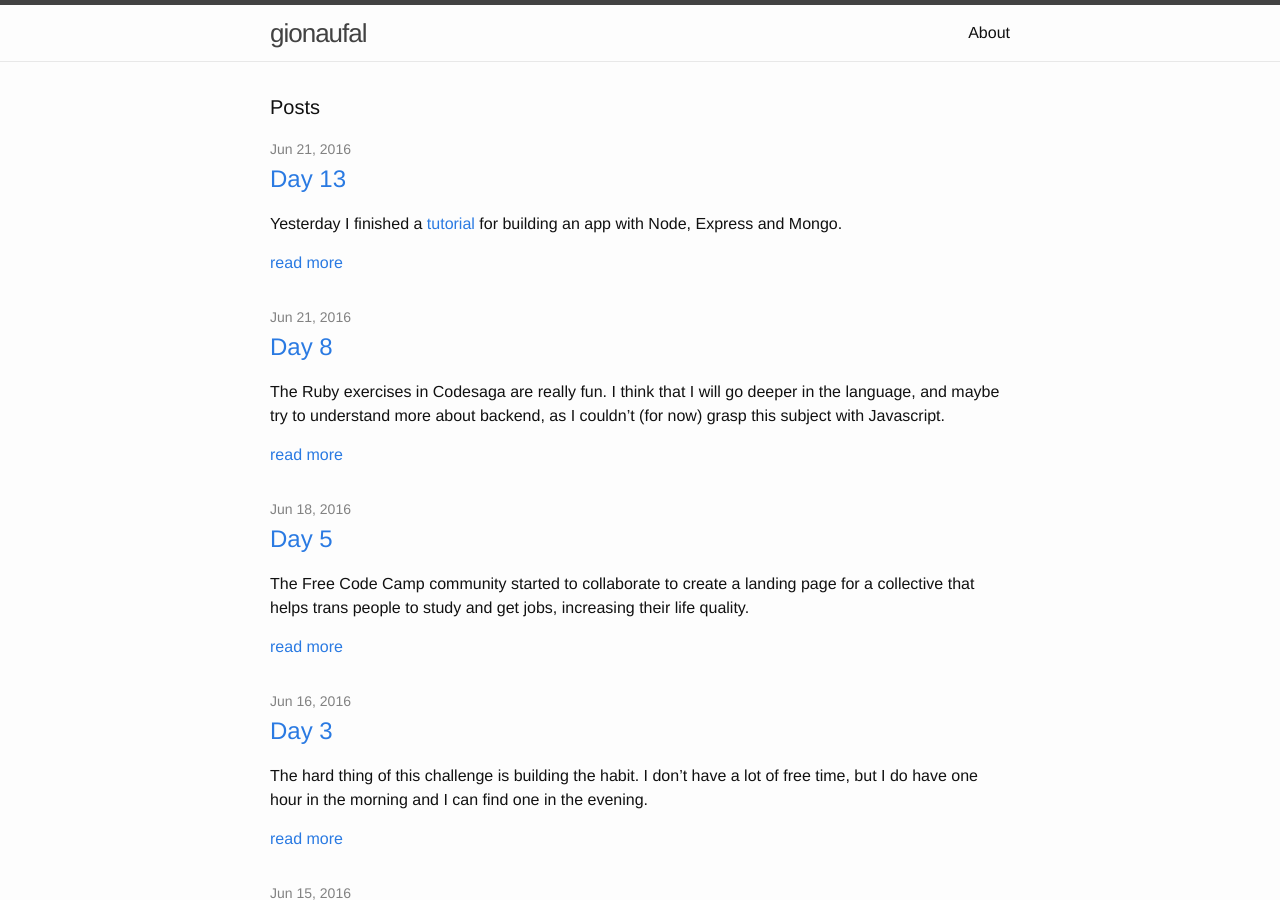
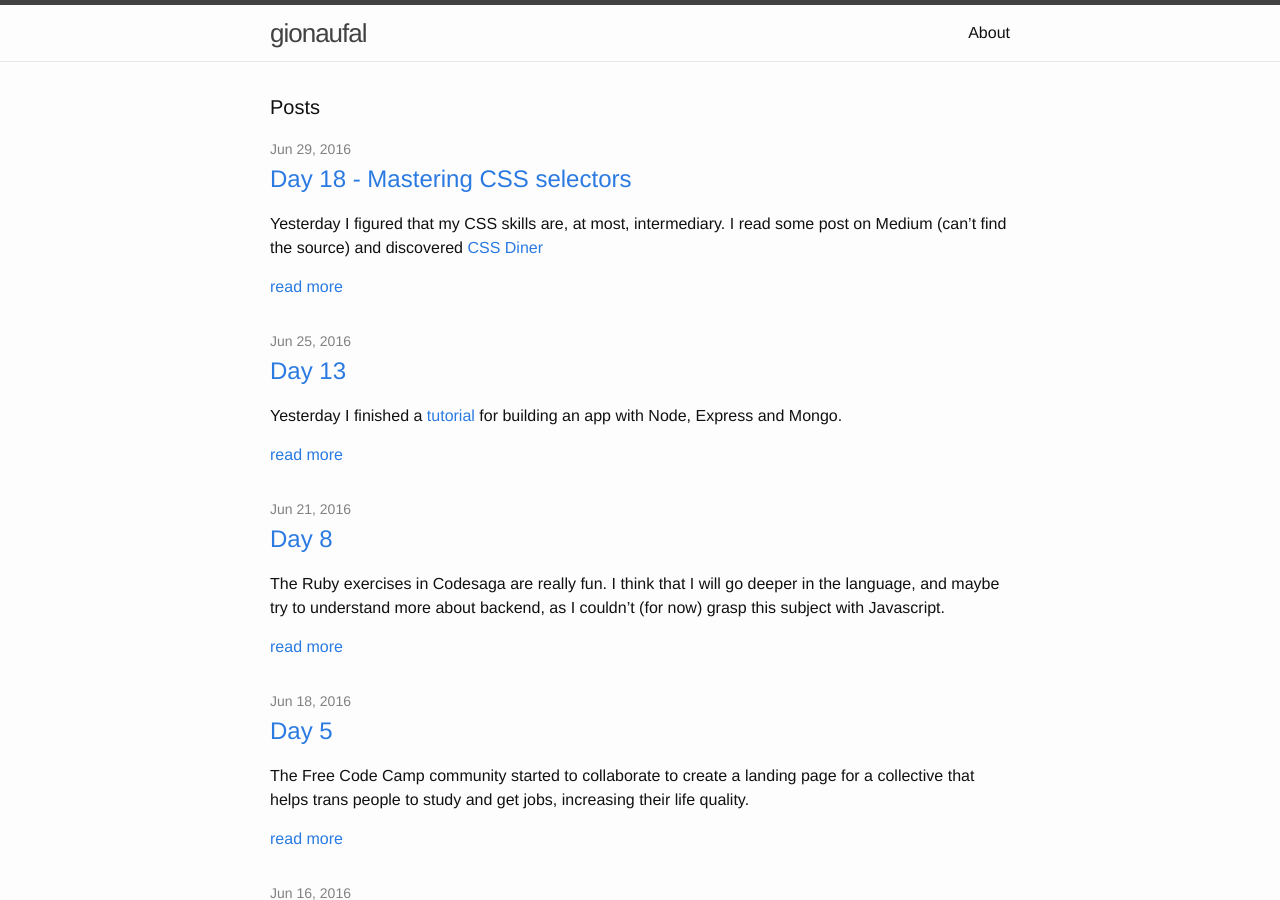
Before and after one commit to gionaufal/blog, a Jekyll site: the page built from index.html, in a window 1280 px wide and 900 px high. Built offline with Jekyll 4.4.1, drawn with Linux system fonts in a browser that asks for light colours.

Commit message:
add june 29th post and update june 25th

```diff
--- a/_posts/2016-06-25-day-13.markdown
+++ b/_posts/2016-06-25-day-13.markdown
@@ -1,7 +1,7 @@
 ---
 layout: post
 title:  "Day 13"
-date:   2016-06-21 20:10:00 -0300
+date:   2016-06-25 20:10:00 -0300
 categories: FreeCodeCamp #100DaysOfCode
 excerpt_separator: <!--more-->
 ---
--- /dev/null
+++ b/_posts/2016-06-29-day-18.markdown
@@ -0,0 +1,12 @@
+---
+layout: post
+title:  "Day 18 - Mastering CSS selectors"
+date:   2016-06-29 14:32:00 -0300
+categories: FreeCodeCamp #100DaysOfCode
+excerpt_separator: <!--more-->
+---
+
+Yesterday I figured that my CSS skills are, at most, intermediary. I read some post on Medium (can't find the source) and discovered [CSS Diner](http://flukeout.github.io/)
+<!--more-->
+
+This interactive tutorial teaches you all the main CSS selectors, some of them that I've never heard of. It's really a great way to practice. Besides that, it's relly beautiful! Even if you think you know a lot about CSS selectors, it's a fun game to play
```
